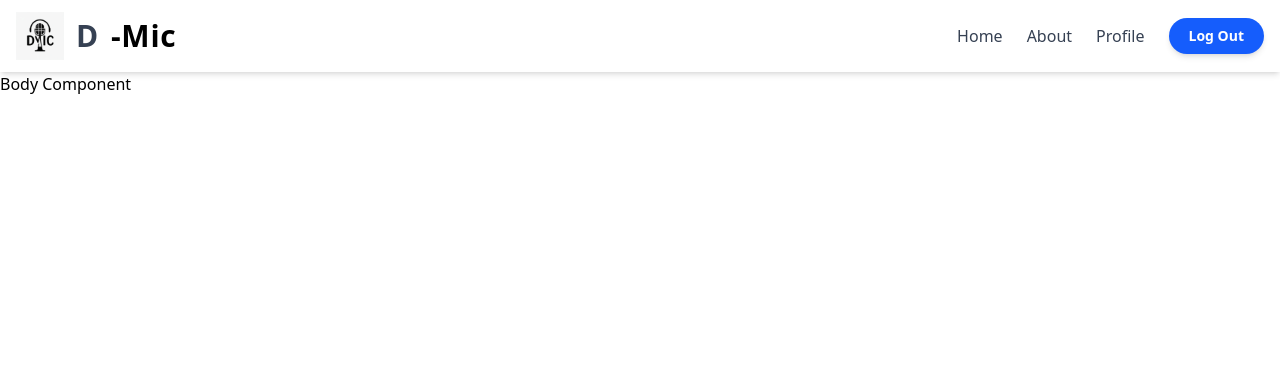
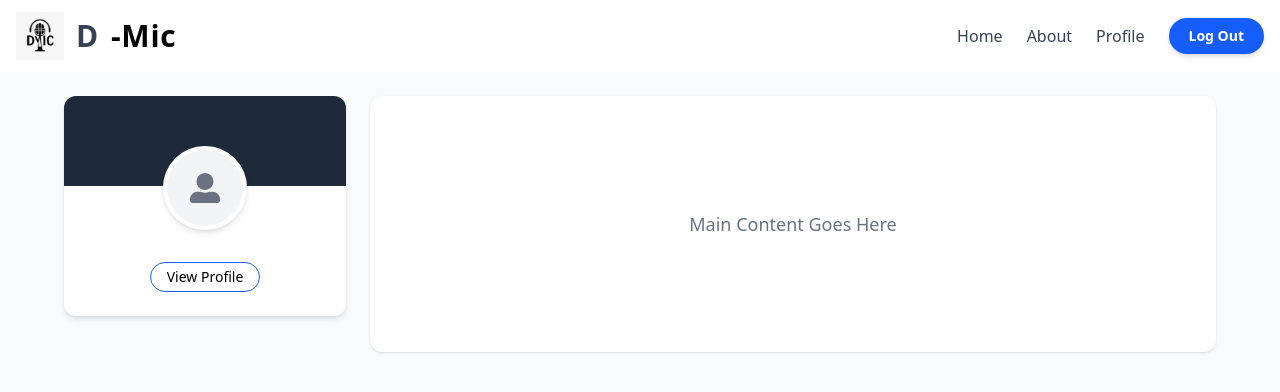
Before and after one commit to 42aditya31/D-Mic, a React (Vite) app: page / in a window 1280 px wide. Shown: the top 392 px of the page. Built offline with nearby package versions, Linux system fonts and the light colour scheme; no server answers.

Commit message:
Update the Ui and fix the bugs

```diff
--- a/src/App.jsx
+++ b/src/App.jsx
@@ -9,6 +9,7 @@ import appStore from "./store/appStore";
 import Body from "./Components/Body/Body";
 import Profile from "./Pages/Profile/Profile";
 import ProfileCard from "./Pages/Profile/ProfileCard";
+import About from "./Pages/About/About";
 
 const approute = createBrowserRouter([
   {
@@ -31,6 +32,10 @@ const approute = createBrowserRouter([
         path: "/profile",
         element: <Profile />,
       },
+      {
+        path: "/about",
+        element: <About/>
+      },
     ],
   },
 ]);
--- a/src/Components/Body/Body.jsx
+++ b/src/Components/Body/Body.jsx
@@ -1,11 +1,36 @@
-import React from 'react'
+import React from "react";
+import ProfileCard from "../../Pages/Profile/ProfileCard";
+import { useSelector } from "react-redux";
+import useFetchLoggedUser from "../../hooks/useFetchLoggedUser";
 
 const Body = () => {
+  const user = useSelector((store) => store.user.userInfo);
+  const userInfo = useFetchLoggedUser(user?.id);
+
   return (
-    <div>
-      Body Component
+    <div className="w-full flex justify-center px-4 py-6 bg-gray-50 min-h-screen">
+      <div className="w-full max-w-6xl flex flex-col md:flex-row gap-6">
+        {/* Left Sidebar - Profile Card */}
+        <aside className="w-full md:w-1/3 lg:w-1/4">
+          <ProfileCard
+            firstName={userInfo?.FirstName}
+            lastName={userInfo?.LastName}
+            profession={userInfo?.Proffesion}
+            email={userInfo?.email}
+            url={userInfo?.UserIcon?.url}
+          />
+        </aside>
+
+        {/* Optional Main Content */}
+        <main className="w-full md:w-2/3 lg:w-3/4">
+          {/* Placeholder - You can replace this with any component */}
+          <div className="w-full h-64 bg-white rounded-xl shadow-sm flex items-center justify-center text-gray-500 text-lg">
+            Main Content Goes Here
+          </div>
+        </main>
+      </div>
     </div>
-  )
-}
+  );
+};
 
-export default Body
+export default Body;
--- a/src/Components/Post/ProfilePostContainer.jsx
+++ b/src/Components/Post/ProfilePostContainer.jsx
@@ -1,8 +1,8 @@
-// ProfilePostContainer.jsx
 import React, { useEffect, useState } from "react";
 import PostCard from "./PostCard";
 import useUserPost from "../../hooks/useUsersPost";
 import { useSelector } from "react-redux";
+import { Sparkles } from "lucide-react"; // optional icon (Lucide)
 
 const ProfilePostContainer = () => {
   const [posts, setPosts] = useState([]);
@@ -16,7 +16,27 @@ const ProfilePostContainer = () => {
   }, [userPost?.data]);
 
   return (
-    <div className="flex  overflow-y-scroll max-h-[80vh] flex-col items-center space-y-4">
+    <div className="flex flex-col gap-4 h-full">
+      {/* Header Section */}
+      <div className="flex items-center justify-between border-b pb-2 mb-2">
+        <div className="flex items-center gap-2">
+          <Sparkles className="text-blue-500 w-5 h-5" />
+          <h2 className="text-lg font-semibold text-gray-700">Your Posts</h2>
+        </div>
+        {posts?.length > 0 && (
+          <span className="text-sm text-gray-500">
+            Total: {posts.length} {posts.length === 1 ? "post" : "posts"}
+          </span>
+        )}
+        {/* Optional: Uncomment to add a "New Post" button
+        <button className="bg-blue-500 hover:bg-blue-600 text-white text-sm px-3 py-1 rounded-md">
+          + New Post
+        </button>
+        */}
+      </div>
+
+      {/* Posts Feed */}
+      <div className="flex flex-col gap-4 overflow-y-auto max-h-[70vh] pr-2">
         {posts?.length > 0 ? (
           posts.map((post) => (
             <PostCard
@@ -32,8 +52,18 @@ const ProfilePostContainer = () => {
             />
           ))
         ) : (
-        <p className="text-gray-500 mt-4">No posts available.</p>
+          <div className="text-center mt-10 text-gray-500">
+            <p className="text-lg font-medium">No posts yet!</p>
+            <p className="text-sm mt-1">
+              Start sharing your thoughts, ideas, or updates here.
+            </p>
+            {/* Optional CTA */}
+            {/* <button className="mt-4 bg-blue-500 hover:bg-blue-600 text-white px-4 py-2 rounded-md">
+              Create Your First Post
+            </button> */}
+          </div>
         )}
+      </div>
     </div>
   );
 };
--- /dev/null
+++ b/src/Pages/About/About.jsx
@@ -0,0 +1,11 @@
+import React from 'react'
+
+const About = () => {
+  return (
+    <div>
+      About
+    </div>
+  )
+}
+
+export default About
--- a/src/Pages/Profile/Profile.jsx
+++ b/src/Pages/Profile/Profile.jsx
@@ -1,4 +1,3 @@
-// Profile.jsx
 import React from "react";
 import { useSelector } from "react-redux";
 import ProfileCard from "./ProfileCard";
@@ -10,7 +9,7 @@ const Profile = () => {
   const userInfo = useFetchLoggedUser(user?.id);
 
   return (
-    <div className="w-full max-h-screen flex justify-center px-4 py-6 bg-gray-50 min-h-screen">
+    <div className="w-full flex justify-center px-4 py-6 bg-gray-50 min-h-screen">
       <div className="w-full max-w-6xl flex flex-col md:flex-row gap-6">
         {/* Left Sidebar */}
         <aside className="w-full md:w-1/3 lg:w-1/4">
@@ -25,7 +24,9 @@ const Profile = () => {
 
         {/* Main Feed */}
         <main className="w-full md:w-2/3 lg:w-3/4">
-          <ProfilePostContainer />
+          <div className="bg-white rounded-xl shadow-sm p-4 h-full">
+            <ProfilePostContainer />
+          </div>
         </main>
       </div>
     </div>
```
Lines whose indentation alone changed are shown as unchanged.
